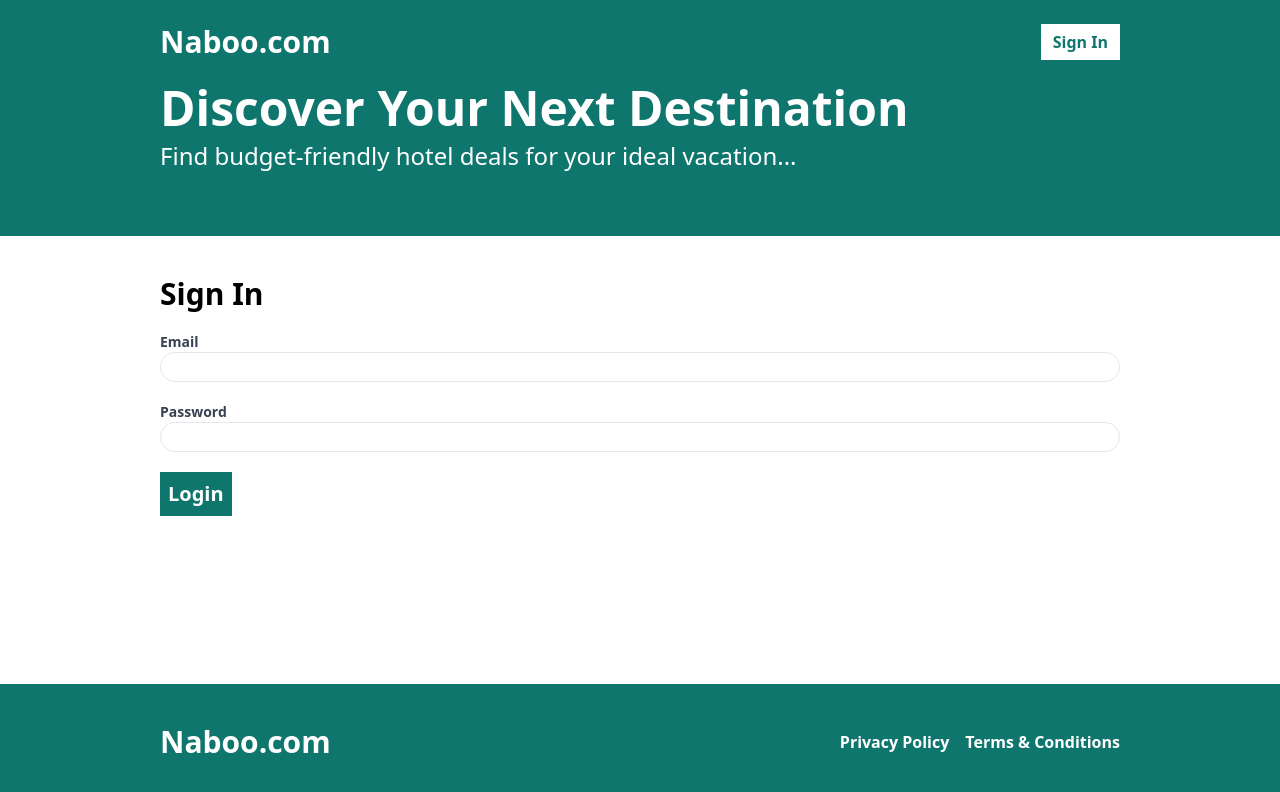
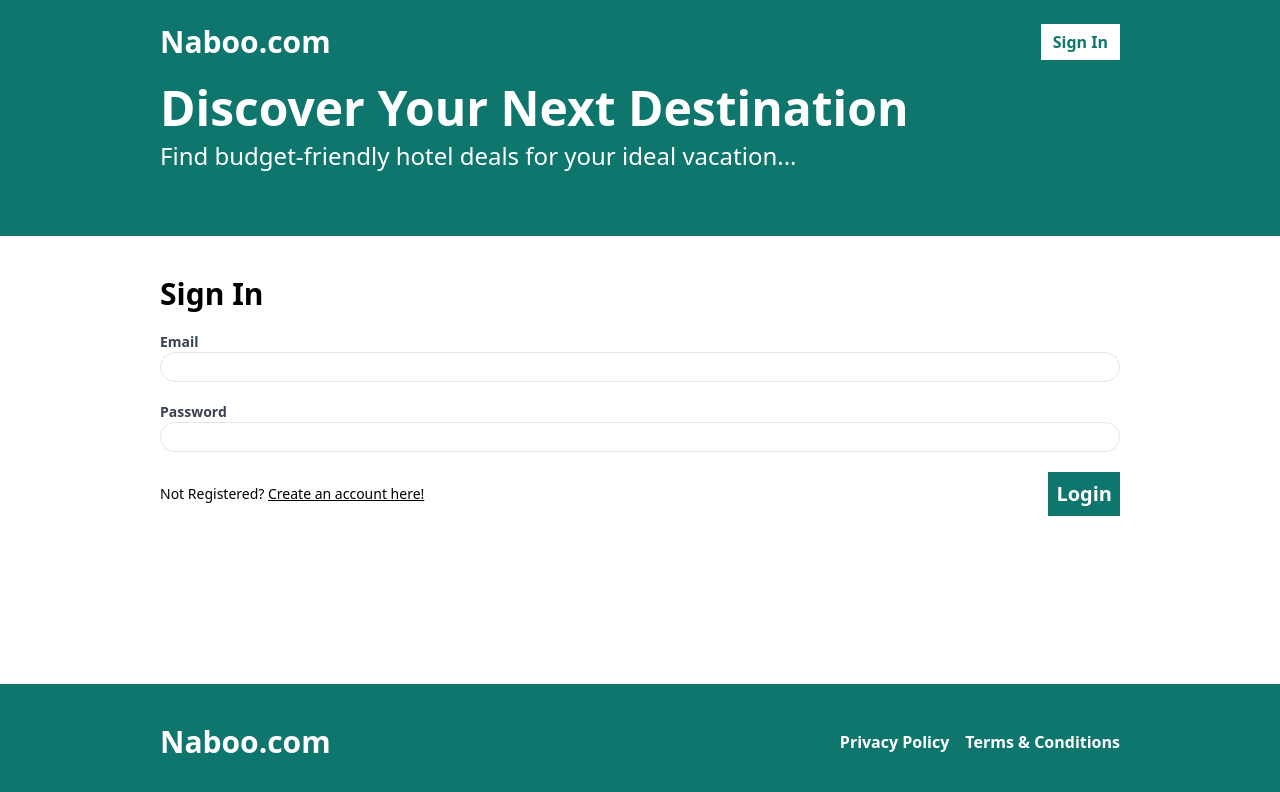
Before and after one commit to jaayeshe/mern-booking-app, a React (Vite) app in the folder frontend/: page /sign-in in a window 1280 px wide. Shown: the top 792 px of the page. Built offline with nearby package versions, Linux system fonts and the light colour scheme; no server answers.

Commit message:
Embedded Registration Link

```diff
--- a/frontend/src/pages/SignIn.tsx
+++ b/frontend/src/pages/SignIn.tsx
@@ -2,7 +2,7 @@
 import { useMutation, useQueryClient } from "react-query";
 import * as apiClient from "../api-client";
 import { useAppContext } from "../contexts/AppContext";
-import { useNavigate } from "react-router-dom";
+import { Link, useNavigate } from "react-router-dom";
 
 export type SignInFormData = {
   email: string;
@@ -75,7 +75,13 @@
         )}
       </label>
 
-      <span>
+      <span className="flex items-center justify-between">
+        <span className="text-sm">
+          Not Registered?{" "}
+          <Link className="underline" to="/register">
+            Create an account here!
+          </Link>
+        </span>
         <button
           type="submit"
           className="bg-teal-700 text-white p-2 font-bold hover:bg-teal-800 text-xl"
```
